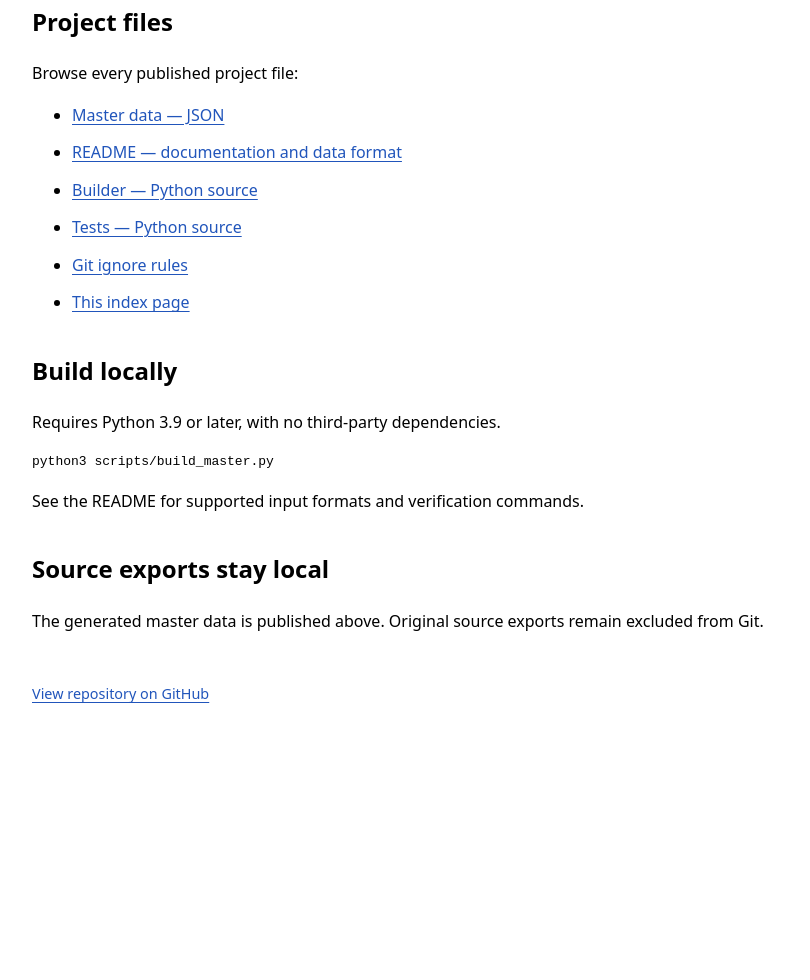
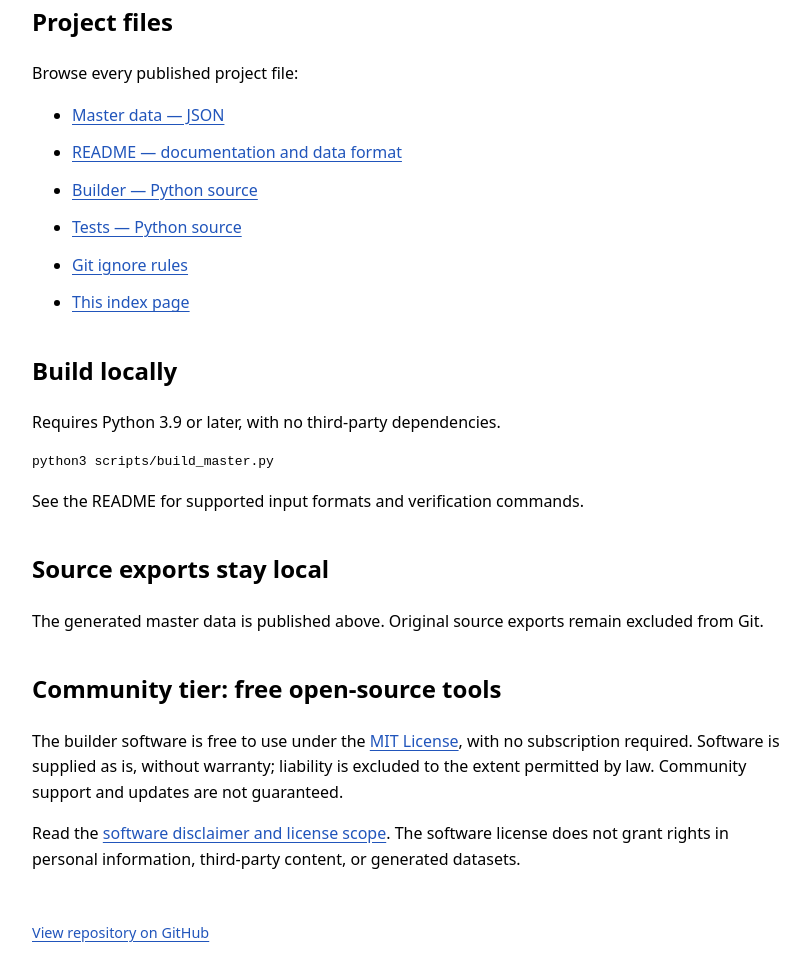
Before and after one commit to highlightext-Org/words, a plain HTML site: page index.html in a window 1280 px wide. Shown: the part 304-1284 px from the top of the page, without its empty margins (228-1038 px from the left). Before the commit the page ends 1073 px from the top, so only its background shows below. Drawn offline with Linux system fonts and the light colour scheme.

Commit message:
License Community builder under MIT and add warranty disclaimer

```diff
--- a/index.html
+++ b/index.html
@@ -45,6 +45,11 @@
       <h2 id="privacy">Source exports stay local</h2>
       <p>The generated master data is published above. Original source exports remain excluded from Git.</p>
     </section>
+    <section aria-labelledby="community">
+      <h2 id="community">Community tier: free open-source tools</h2>
+      <p>The builder software is free to use under the <a href="LICENSE">MIT License</a>, with no subscription required. Software is supplied as is, without warranty; liability is excluded to the extent permitted by law. Community support and updates are not guaranteed.</p>
+      <p>Read the <a href="DISCLAIMER.md">software disclaimer and license scope</a>. The software license does not grant rights in personal information, third-party content, or generated datasets.</p>
+    </section>
   </main>
   <footer><a href="https://github.com/highlightext-Org/words">View repository on GitHub</a></footer>
 </body>
```
Also changed, not shown: 3 other files.
